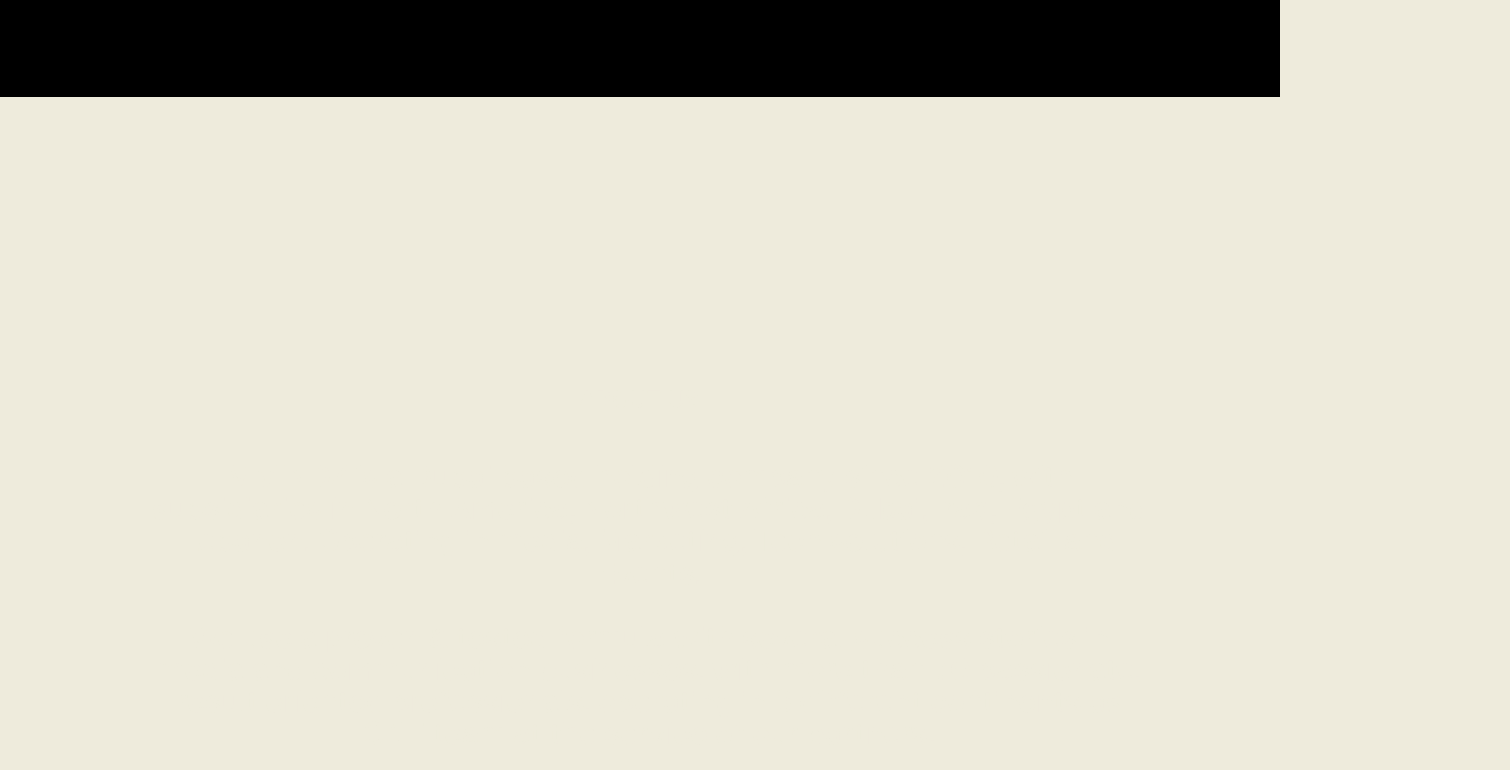
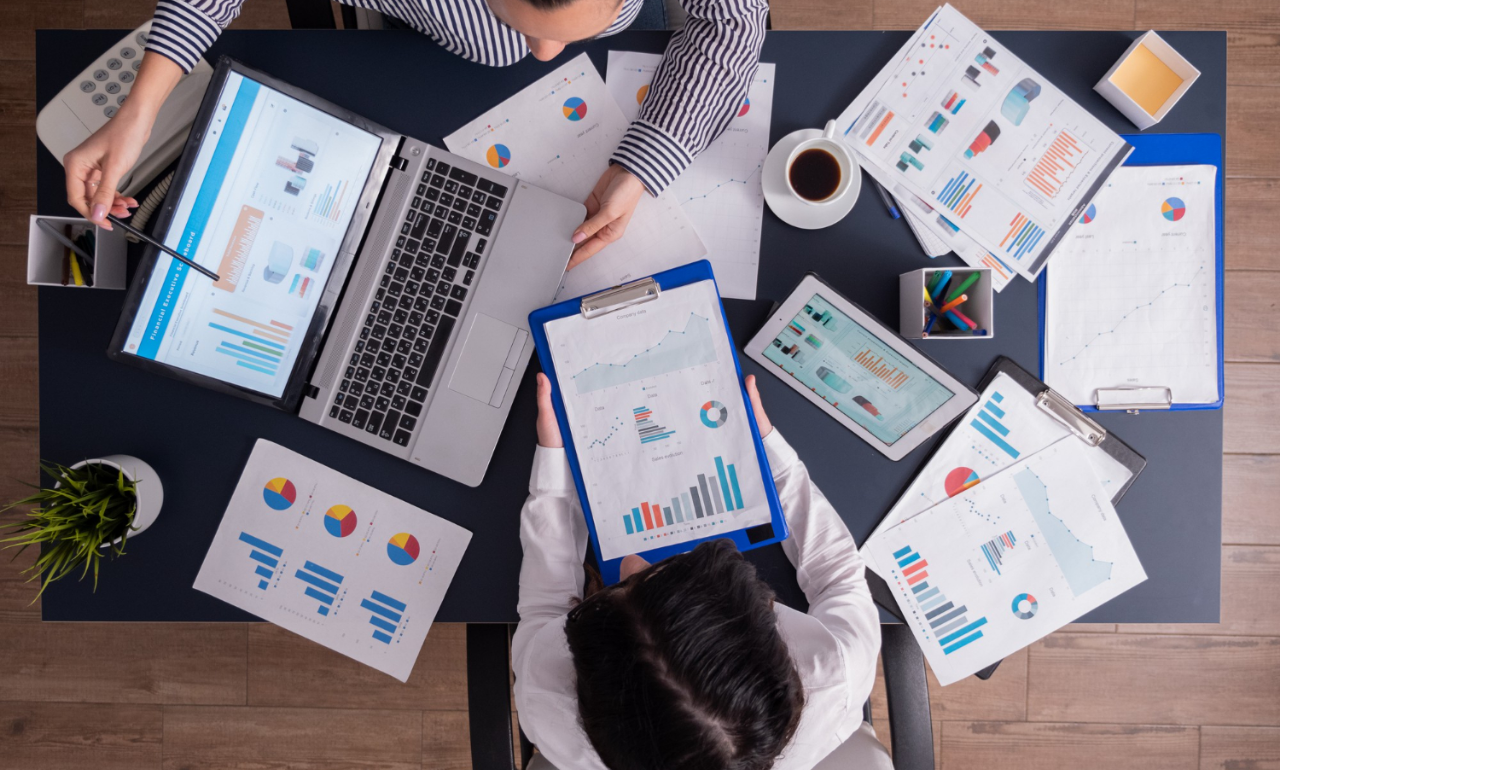
Before and after one commit to Rouhana1/mmindz, a plain HTML site: page index.html in a window 1280 px wide. Shown: the part 703-1473 px from the top of the page, 1510 px wide, since content can reach past the window. Drawn offline with nearby package versions, Linux system fonts and the light colour scheme; a script that the page names is missing.

Commit message:
namefix2

```diff
--- a/401.html
+++ b/401.html
@@ -9,7 +9,7 @@
   <meta content="Webflow" name="generator">
   <link href="css/normalize.css" rel="stylesheet" type="text/css">
   <link href="css/webflow.css" rel="stylesheet" type="text/css">
-  <link href="css/mmindz2.webflow.css" rel="stylesheet" type="text/css">
+  <link href="css/mmindz.webflow.css" rel="stylesheet" type="text/css">
   <link href="https://fonts.googleapis.com" rel="preconnect">
   <link href="https://fonts.gstatic.com" rel="preconnect" crossorigin="anonymous">
   <script src="https://ajax.googleapis.com/ajax/libs/webfont/1.6.26/webfont.js" type="text/javascript"></script>
--- a/index.html
+++ b/index.html
@@ -7,7 +7,7 @@
   <meta content="Webflow" name="generator">
   <link href="css/normalize.css" rel="stylesheet" type="text/css">
   <link href="css/webflow.css" rel="stylesheet" type="text/css">
-  <link href="css/mmindz2.webflow.css" rel="stylesheet" type="text/css">
+  <link href="css/mmindz.webflow.css" rel="stylesheet" type="text/css">
   <link href="https://fonts.googleapis.com" rel="preconnect">
   <link href="https://fonts.gstatic.com" rel="preconnect" crossorigin="anonymous">
   <script src="https://ajax.googleapis.com/ajax/libs/webfont/1.6.26/webfont.js" type="text/javascript"></script>
```
Also changed, not shown: 404.html (+1 -1 lines), contact.html (+1 -1 lines).
